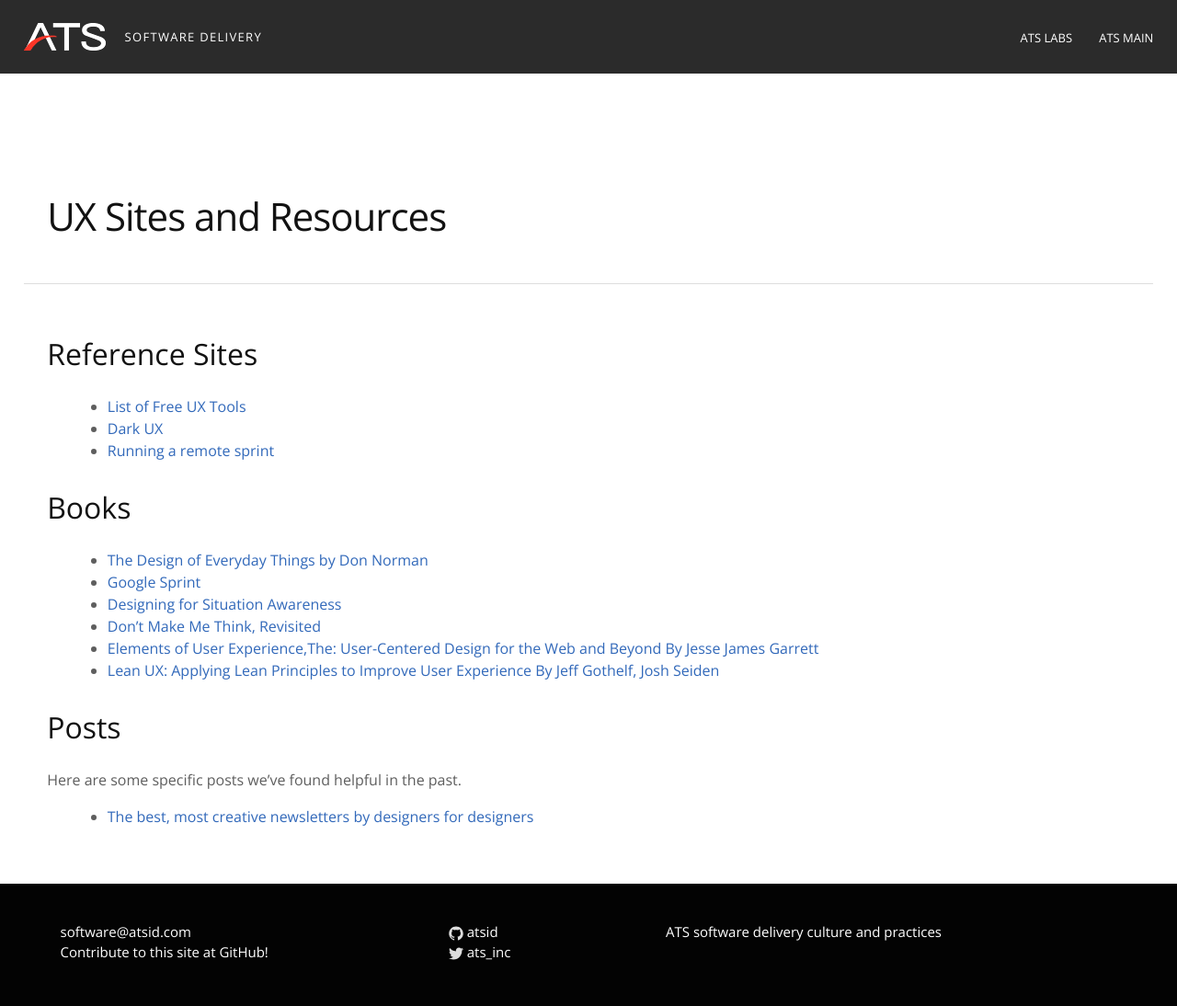
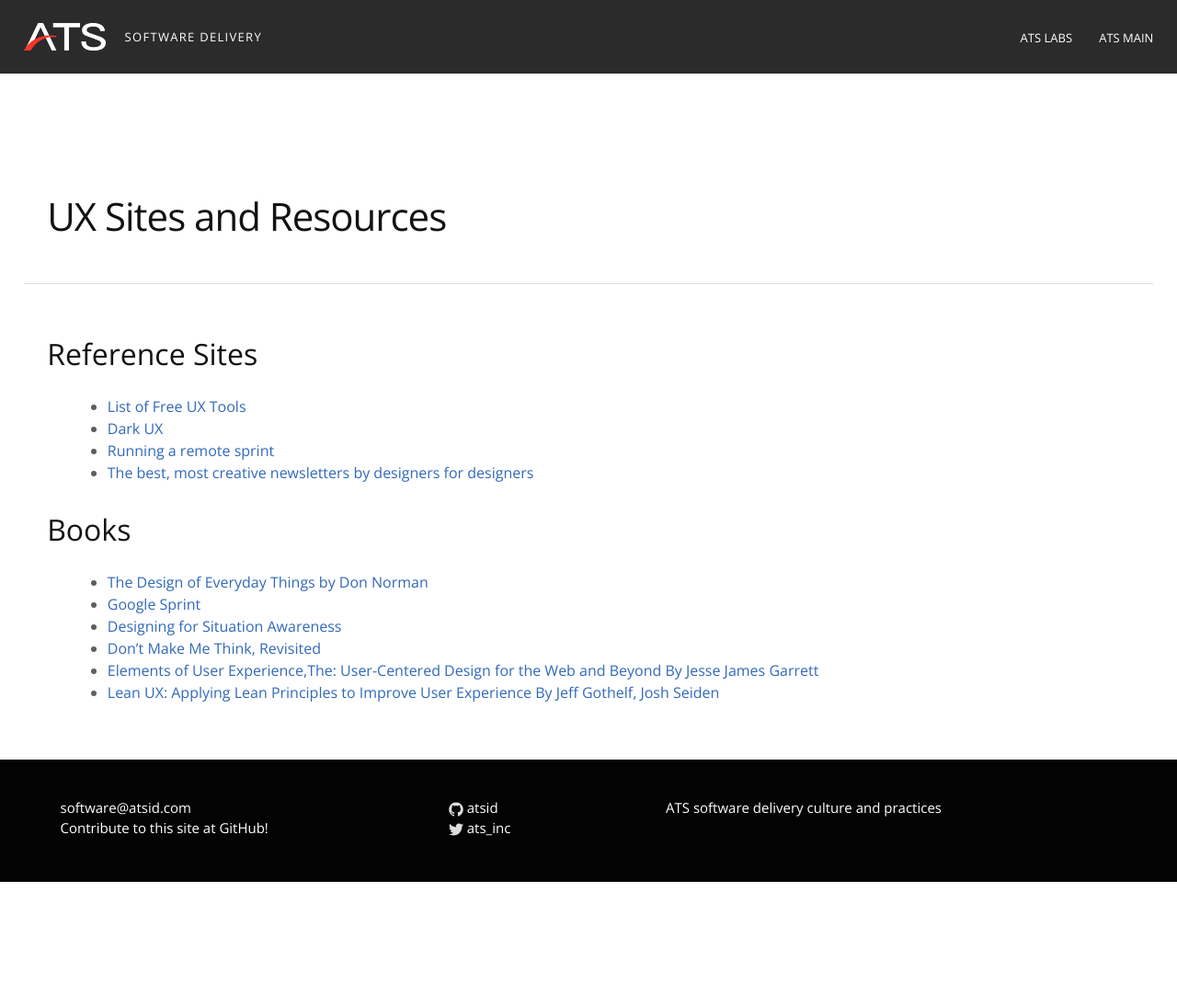
Before and after one commit to atsid/guides, a Jekyll site: the page built from ux-resources.md, in a window 1280 px wide. Shown: the whole page at 92% size. Built offline with Jekyll 4.4.1, drawn with Linux system fonts in a browser that asks for light colours; after the commit the page ends 959 px from its top, so only the background shows below that.

Commit message:
Changes UX Tools and Resources guide.

```diff
--- a/ux-resources.md
+++ b/ux-resources.md
@@ -17,8 +18,3 @@
 * [Don’t Make Me Think, Revisited]( http://www.gv.com/sprint)
 * [Elements of User Experience,The: User-Centered Design for the Web and Beyond By Jesse James Garrett](https://books.google.com/books/about/Elements_of_User_Experience_The.html?id=9QC6r5OzCpUC&printsec=frontcover&source=kp_read_button#v=onepage&q&f=false)
 * [Lean UX: Applying Lean Principles to Improve User Experience By Jeff Gothelf, Josh Seiden](https://books.google.com/books/about/Lean_UX.html?id=iZUXAwAAQBAJ&printsec=frontcover&source=kp_read_button#v=onepage&q&f=false)
-
-## Posts
-Here are some specific posts we've found helpful in the past.
-
-* [The best, most creative newsletters by designers for designers](https://flipboard.com/@flipboard/flip.it%2F6-PElr-the-best-most-creative-newsletters-by-d/f-1ca1f4e097%2Fthenextweb.com)
```
Also changed, not shown: other parts of ux-resources.md (+1 -0 lines).
